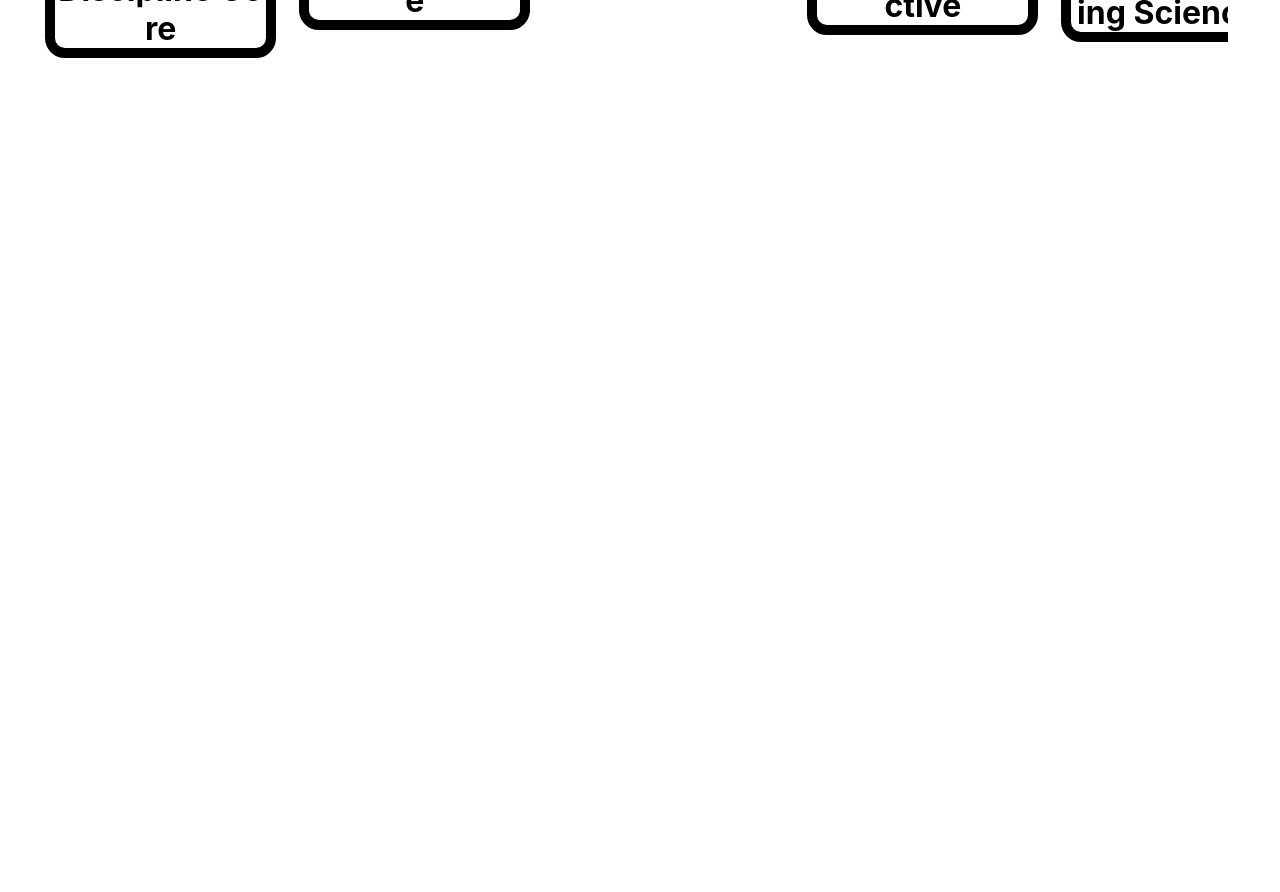
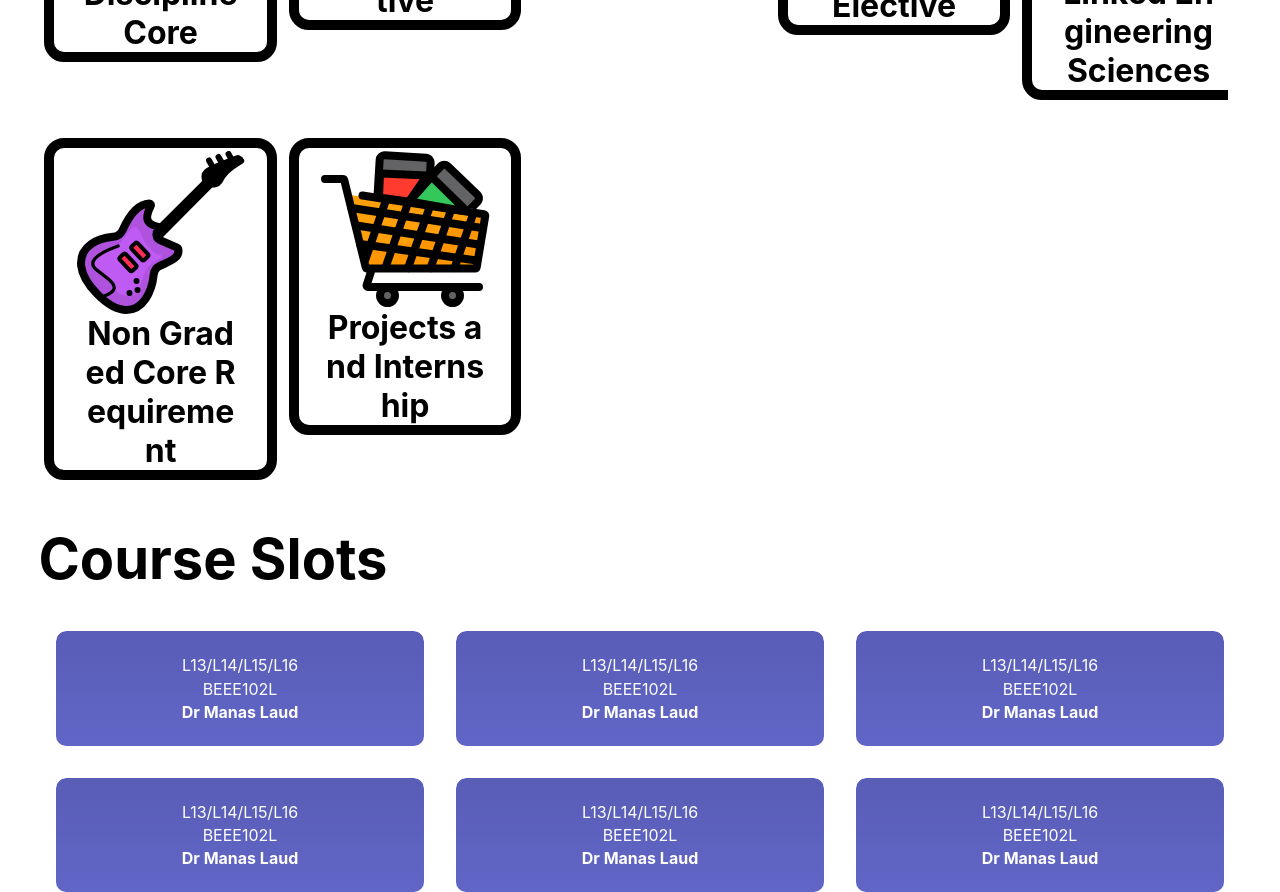
Before and after one commit to woaitsAryan/ffcsfrontend, a React (Create React App) app: page / in a window 1280 px wide. Shown: the part 1160-2052 px from the top of the page. Before the commit the page ends 1222 px from the top, so only its background shows below. Built offline with nearby package versions, Linux system fonts and the light colour scheme.

Commit message:
added responsivity/ slot component

```diff
--- /dev/null
+++ b/src/components/Slots.tsx
@@ -0,0 +1,16 @@
+import React, { useState, useEffect } from 'react';
+import styles from '../css/slots.module.css';
+const Slots = () => {
+
+
+
+return (
+  <div className={styles.mainContainer}>
+    <div className={styles.slotName}>L13/L14/L15/L16</div>
+    <div className={styles.courseName}>BEEE102L</div>
+    <div className={styles.professorName}>Dr Manas Laud</div>
+  </div>
+);
+};
+
+export default Slots;
--- a/src/css/coursetype.module.css
+++ b/src/css/coursetype.module.css
@@ -1,7 +1,6 @@
 .container {
-
-    min-width: 5%;
-    max-height: fit-content;
+  width: 100%;
+  max-height: max-content;
   display: flex;
   scroll-snap-align: start;
   flex-direction: column;
@@ -10,28 +9,29 @@
   border: 10px solid black;
   border-radius: 20px;
   margin-left: 3%;
-
+  margin-bottom: 3%;
 }
 
-
+.container:active {
+  background: rgba(191, 90, 242, 0.3);
+}
 
 .image {
   margin-top: 1.5%;
-    max-width: 80%;
-    object-fit:cover;
-    height: 70%;
+  max-width: 90%;
+  height: auto;
   flex: 1;
-    object-fit: contain;
+  object-fit: fill;
 }
 
 .title {
-    max-height:fit-content ;
-    overflow-wrap: break-word;
+  max-width: 75%;
+  word-wrap: break-word;
   word-break: break-all;
   text-align: center;
-    word-wrap: break-word;
-    margin-top: 0rem;
+  margin-top: 0;
+  white-space: normal;
   font-size: 2.0rem;
-    margin-bottom: 0px;
+  margin-bottom: 0;
   font-weight: bold;
 }
--- a/src/css/landing.module.css
+++ b/src/css/landing.module.css
@@ -3,6 +3,13 @@
     overflow-x: hidden;
 } */
 .mainflexbox{
+    display: flex;
+    justify-content: center;
+    align-items: center;
+}
+.slotsContainer{
+    flex-wrap: wrap;
+    gap: 2rem;
     display: flex;
     justify-content: center;
     align-items: center;
@@ -28,22 +35,24 @@
     border-radius: 20px;
 } */
 
-.courseTypeContainer{
+.courseTypeContainer {
+    display: grid;
+    grid-template-columns: repeat(auto-fill, minmax(200px, 1fr));
+    grid-auto-rows: min-content;
+    gap: 2rem;
+    overflow-x: auto;
+    overscroll-behavior-inline: contain;
+    scroll-snap-align: start;
     scrollbar-width: none;
-    grid-auto-flow: dense;
-    gap: 1rem;
+    scroll-behavior: smooth;
     position: sticky;
     left: 3%;
-    scroll-snap-align: start end;
     max-width: 93%;
-    overscroll-behavior-inline: contain;
-    display: grid;
-    /* gap: 1rem; */
-    overflow-x: auto;
-    scroll-behavior: smooth;
-    grid-auto-flow: column;
-    grid-auto-columns:20% ;
-}
+  }
+
+
+
+
 
    /* .courseTypeContainer::before {
     content: '';
--- /dev/null
+++ b/src/css/slots.module.css
@@ -0,0 +1,31 @@
+.mainContainer{
+    background-image: url('../../public/J slot.svg');
+    background-repeat: no-repeat, no-repeat;
+    background-size: 100%;
+    background-position: left top, center;
+    width: fit-content;
+    display: inline-flex;
+    flex-direction: column;
+    justify-content: center;
+    align-items: center;
+    gap: 0.2rem;
+    height: fit-content;
+    padding: 1.5rem;
+    border-radius: 10px;
+    color: #fff;
+    font-weight: 400;
+    flex-basis:25% ;
+}
+.professorName{
+    font-weight: 700;
+}
+/* .mainContainer::before {
+    content: "";
+    position: absolute;
+    top: 0;
+    left: 0;
+    width: 100%;
+    height: 100%;
+    background: linear-gradient(to right, black, white);
+    z-index: -1;
+  } */
--- a/src/pages/landing.tsx
+++ b/src/pages/landing.tsx
@@ -5,6 +5,7 @@ import Hero from '../components/Hero';
 import { ButtonProvider } from '../buttonContext';
 import Styles from '../css/landing.module.css'
 import CourseType from '../components/CourseType';
+import Slots from '../components/Slots';
 
 
 const Landing = () => {
@@ -31,6 +32,15 @@ const Landing = () => {
     <CourseType name='Projects and Internship' imagePath='Shopping Basket.svg'></CourseType>
     </div>
     </div>
+    <p className={Styles.title}>Course Slots</p>
+    <div className={Styles.slotsContainer}>
+    <Slots></Slots>
+    <Slots></Slots>
+    <Slots></Slots>
+    <Slots></Slots>
+    <Slots></Slots>
+    <Slots></Slots>
+    </div>
     </div>
   );
 };
```
Also changed, not shown: public/J slot.svg (added). Lines whose indentation alone changed are shown as unchanged.
